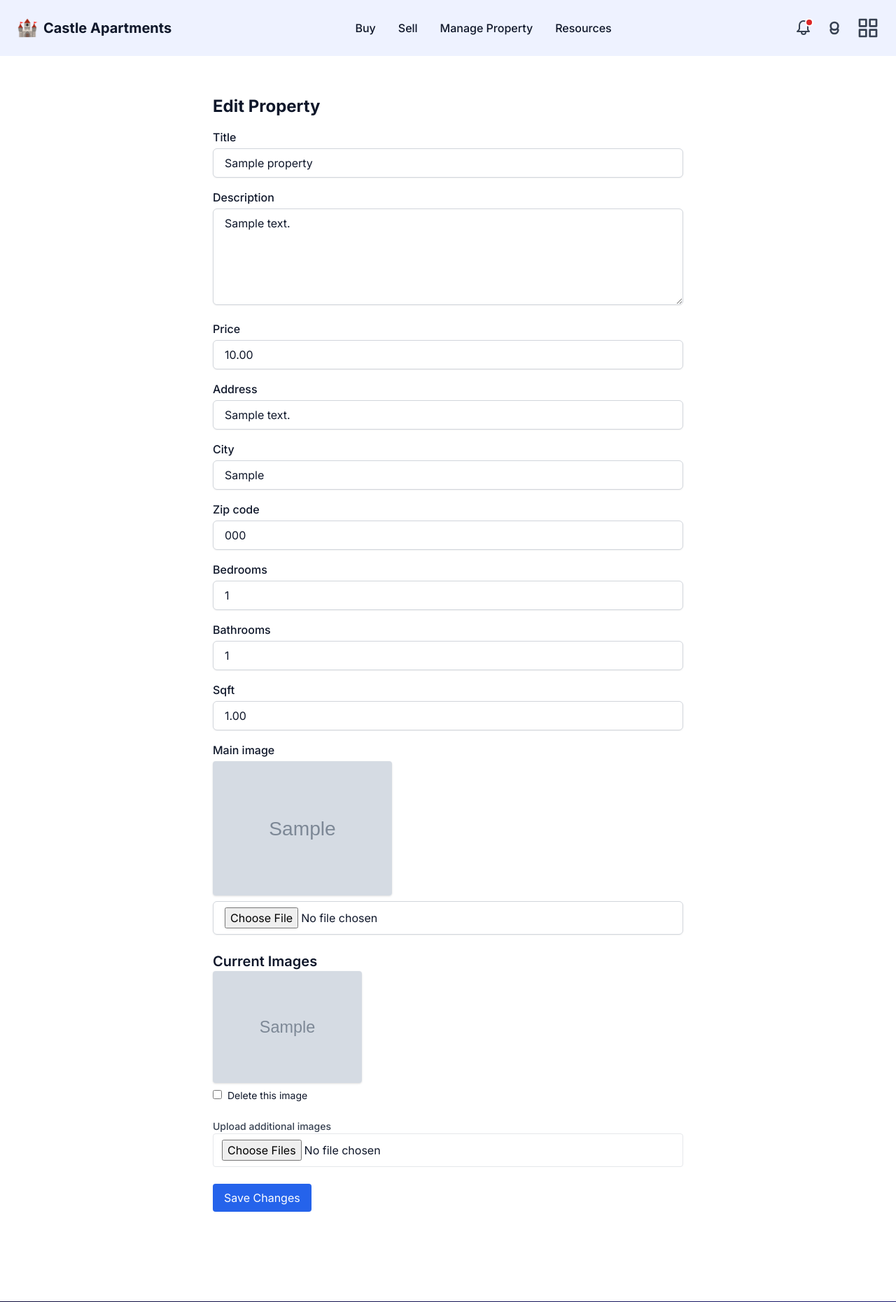
After one commit to oppenheimm/VERKLEGT2, a Django app: page /property/1/edit/ in a window 1280 px wide. The commit adds this page. Shown: the top 1861 px of the page at 70% size. Run offline with Django 5.2, Linux system fonts and the light colour scheme; a user stored in the database is signed in; tables that the repository leaves empty hold one stand-in row (values such as "Sample post"); grey boxes marked "Sample" are stand-in pictures; some libraries are stand-ins or nearby versions.

Commit message:
Allow property owners to edit property details

```diff
--- a/verklegt2/property/forms.py
+++ b/verklegt2/property/forms.py
@@ -1,10 +1,50 @@
 # property/forms.py
 from django import forms
 from .models import Property, PropertyImage
+from django.utils.safestring import mark_safe
+
+
+class TailwindMixin:
+    def apply_tailwind(self):
+        for visible in self.visible_fields():
+            if hasattr(visible.field.widget, 'input_type') and visible.field.widget.input_type == 'checkbox':
+                visible.field.widget.attrs.update({'class': 'rounded text-blue-600 focus:ring-blue-500 mb-4'})
+            else:
+                visible.field.widget.attrs.update({
+                    'class': 'w-full px-4 py-2 border border-gray-300 rounded-md shadow-sm focus:outline-none focus:ring-2 focus:ring-blue-500 mb-4'
+                })
 
 class PropertyForm(forms.ModelForm):
     class Meta:
         model = Property
-        fields = ['owner', 'title', 'description', 'price', 'address', 'city', 'zip_code',
-                  'sqft', 'bedrooms', 'bathrooms', 'is_published', 'is_sold',
-                  'category', 'main_image']
+        fields = ['title', 'description', 'price', 'address', 'city', 'zip_code', 'bedrooms', 'bathrooms', 'sqft', 'main_image']
+        widgets = {
+            'description': forms.Textarea(attrs={'rows': 5}),
+        }
+
+    def __init__(self, *args, **kwargs):
+        super().__init__(*args, **kwargs)
+        for visible in self.visible_fields():
+            visible.field.widget.attrs.update({
+                'class': 'w-full px-4 py-2 border border-gray-300 rounded-md shadow-sm focus:outline-none focus:ring-2 focus:ring-blue-500'
+            })
+
+
+class EditPropertyForm(forms.ModelForm):
+    class Meta:
+        model = Property
+        fields = ['title', 'description', 'price', 'address', 'city', 'zip_code', 'bedrooms', 'bathrooms', 'sqft', 'main_image']
+        widgets = {
+            'description': forms.Textarea(attrs={'rows': 5}),
+            'main_image': forms.FileInput(attrs={
+                'class': 'w-full px-4 py-2 border border-gray-300 rounded-md shadow-sm focus:outline-none focus:ring-2 focus:ring-blue-500'
+            }),
+        }
+
+    def __init__(self, *args, **kwargs):
+        super().__init__(*args, **kwargs)
+        for field in self.visible_fields():
+            if field.name != 'main_image':  # Already styled above
+                field.field.widget.attrs.update({
+                    'class': 'w-full px-4 py-2 border border-gray-300 rounded-md shadow-sm focus:outline-none focus:ring-2 focus:ring-blue-500'
+                })
--- a/verklegt2/property/models.py
+++ b/verklegt2/property/models.py
@@ -27,7 +27,6 @@ class Property(models.Model):
     is_sold = models.BooleanField(default=False)
     created_at = models.DateTimeField(auto_now_add=True)
 
-    # NEW: link every listing to its creator
     owner = models.ForeignKey(
         settings.AUTH_USER_MODEL,
         on_delete=models.CASCADE,
--- /dev/null
+++ b/verklegt2/property/templates/property/edit_property.html
@@ -0,0 +1,49 @@
+{% extends "base.html" %}
+{% block content %}
+<div class="max-w-2xl mx-auto py-8">
+  <h2 class="text-2xl font-bold mb-4">Edit Property</h2>
+  <form method="post" enctype="multipart/form-data">
+    {% csrf_token %}
+
+    {% for field in form %}
+      <div class="mb-4">
+        <label class="block font-medium mb-1" for="{{ field.id_for_label }}">{{ field.label }}</label>
+
+        {# Special case for main_image field to show preview #}
+        {% if field.name == 'main_image' and property.main_image %}
+          <div class="mb-2">
+            <img src="{{ property.main_image.url }}" alt="Current Main Image" class="w-64 rounded shadow" />
+          </div>
+        {% endif %}
+
+        {{ field }}
+
+        {% if field.help_text %}
+          <div class="mt-2 text-sm text-gray-500">{{ field.help_text|safe }}</div>
+        {% endif %}
+        {% if field.errors %}
+          <div class="text-red-500 text-sm">{{ field.errors }}</div>
+        {% endif %}
+      </div>
+    {% endfor %}
+
+    <h3 class="text-xl font-semibold mt-6">Current Images</h3>
+    <div class="grid grid-cols-3 gap-4">
+      {% for image in property.images.all %}
+        <div class="relative">
+          <img src="{{ image.image.url }}" alt="{{ image.caption }}" class="w-64 rounded shadow mb-2" />
+          <label class="block text-sm">
+            <input type="checkbox" name="delete_image_ids" value="{{ image.id }}" class="mr-1" />
+            Delete this image
+          </label>
+        </div>
+      {% endfor %}
+    </div>
+
+    <label for="id_extra_images" class="block text-sm font-medium text-gray-700 mt-6">Upload additional images</label>
+    <input type="file" name="extra_images" id="id_extra_images" multiple class="block w-full border rounded py-2 px-3" />
+
+    <button type="submit" class="bg-blue-600 text-white px-4 py-2 rounded hover:bg-blue-700 mt-6">Save Changes</button>
+  </form>
+</div>
+{% endblock %}
--- a/verklegt2/property/urls.py
+++ b/verklegt2/property/urls.py
@@ -11,7 +11,8 @@ urlpatterns = [
     path("create/", views.property_create, name="create"),
     path("<int:id>/", views.property_detail, name="detail"),
     path("<int:id>/delete/", views.property_delete, name="delete"),
-    path('<int:pk>/toggle-sold/', views.toggle_property_sold, name='toggle_property_sold')
+    path('<int:pk>/toggle-sold/', views.toggle_property_sold, name='toggle_property_sold'),
+    path('<int:id>/edit/', views.edit_property, name='edit'),
 ]
 
 urlpatterns += static(settings.MEDIA_URL, document_root=settings.MEDIA_ROOT)
--- a/verklegt2/property/views.py
+++ b/verklegt2/property/views.py
@@ -5,7 +5,7 @@ from django.contrib.auth.decorators import login_required
 from django.http import HttpResponseForbidden
 
 from .models import Property, PropertyImage
-from .forms import PropertyForm
+from .forms import PropertyForm, EditPropertyForm
 
 
 def property_list(request):
@@ -57,3 +57,30 @@ def toggle_property_sold(request, pk):
     property.is_sold = not property.is_sold
     property.save()
     return redirect('property:detail', id=pk)
+
+@login_required
+def edit_property(request, id):
+    property = get_object_or_404(Property, pk=id, owner=request.user)
+
+    if request.method == 'POST':
+        form = EditPropertyForm(request.POST, request.FILES, instance=property)
+        if form.is_valid():
+            form.save()
+
+            # Handle image deletions
+            delete_ids = request.POST.getlist('delete_image_ids')
+            if delete_ids:
+                property.images.filter(id__in=delete_ids).delete()
+
+            # Handle new uploads
+            for image_file in request.FILES.getlist('extra_images'):
+                PropertyImage.objects.create(property=property, image=image_file)
+
+            return redirect('property:detail', id=property.id)
+    else:
+        form = EditPropertyForm(instance=property)
+
+    return render(request, 'property/edit_property.html', {
+        'form': form,
+        'property': property
+    })
```
Also changed, not shown: verklegt2/property/templates/property/detail.html (+10 -3 lines), verklegt2/media/property_photos/2/2f8a476b927b139f380a79300c785fab-large.jpg (added), verklegt2/media/property_photos/2/39f97e788955f7ddd1bd8009e1c4559c-large.jpg (added), verklegt2/media/property_photos/2f8a476b927b139f380a79300c785fab-large.jpg (added), verklegt2/media/property_photos/75b42dad0d578a316859c6aed391da18-large.jpg (added), verklegt2/media/property_photos/None/39f97e788955f7ddd1bd8009e1c4559c-large.jpg (added), verklegt2/media/property_photos/b988f62ac3bdc23cdbcdb306ebaaf8c7-large.jpg (added), verklegt2/media/property_photos/b988f62ac3bdc23cdbcdb306ebaaf8c7-large_Rm5RfTi.jpg (added), verklegt2/media/property_photos/bc33975f403f48ee7ca00949fb86e2c3-large.jpg (added), verklegt2/media/property_photos/d44af23c16e9ffbc03de85ba9173d422-large.jpg (added), verklegt2/media/property_photos/f8ab02f795728efa77bd970762cec000-large.jpg (added), verklegt2/media/property_photos/f8ab02f795728efa77bd970762cec000-large_aM4yequ.jpg (added).
